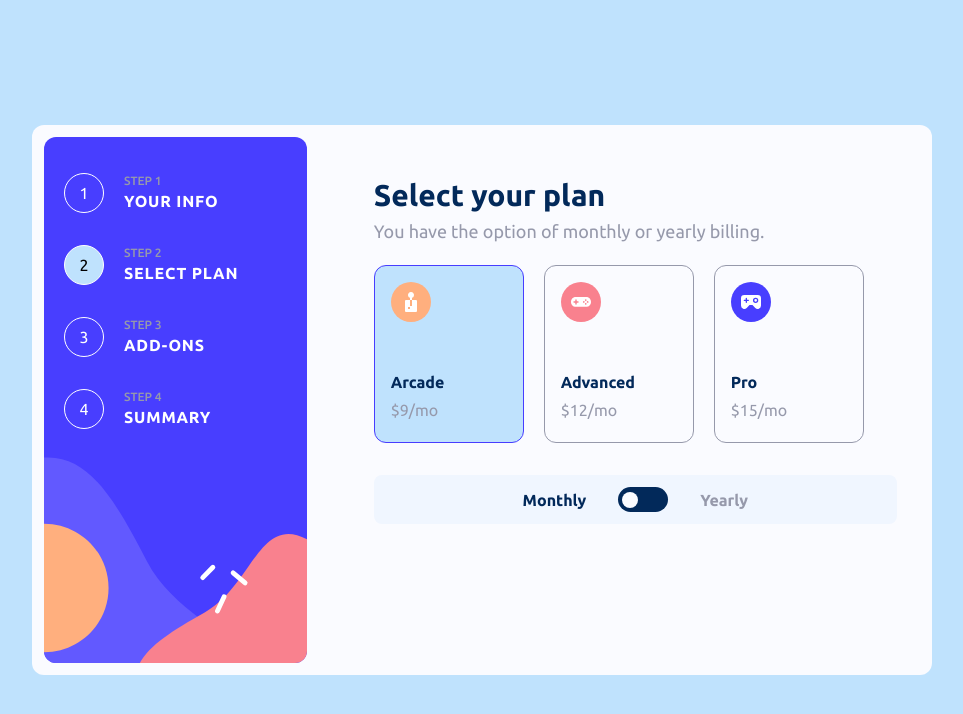
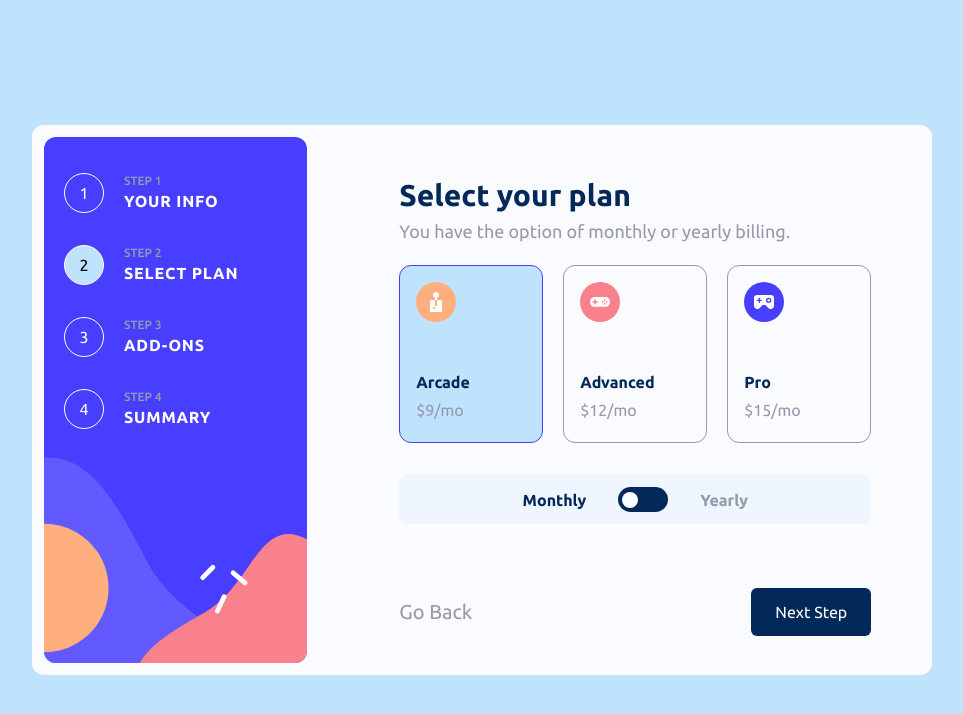
Before and after one commit to omarnaboush122/Multi-step-form, a React (Vite) app: page / in a window 1280 px wide. Both pictures are taken after typing "Sample", "name@example.com", "5" into the empty fields and a click on the button "Next Step". Shown: the top 714 px of the page, without its empty margins (158-1121 px from the left). Built offline with nearby package versions, Linux system fonts and the light colour scheme.

Commit message:
add two buttons for plans

```diff
--- a/src/components/Plans.jsx
+++ b/src/components/Plans.jsx
@@ -1,6 +1,6 @@
 import { useState } from "react";
 
-const Plans = () => {
+const Plans = ({ setStep }) => {
   const [plan, setPlan] = useState(1);
   const [time, setTime] = useState("monthly");
 
@@ -24,7 +24,7 @@
 
   return (
     <div className="w-full h-full flex justify-center md:w-[60%] md:h-[90%] lg:w-[65%]">
-      <div className="w-[90vw] h-auto py-10 px-5 flex flex-col absolute top-[140px] rounded-xl md:relative md:flex md:top-0 md:left-0 md:w-[44vw]">
+      <div className="w-[90vw] h-auto py-10 px-5 flex flex-col absolute top-[140px] rounded-xl md:relative md:flex md:top-0 md:left-0 md:w-[40vw]">
         <h1 className="mb-1 text-Marineblue text-3xl font-bold">
           Select your plan
         </h1>
@@ -97,7 +97,13 @@
           </div>
         </div>
         <div className="flex justify-evenly items-center bg-Magnolia mt-8 py-3 px-6 rounded-lg md:justify-center">
-          <p className={`${time === "monthly" ? "text-Marineblue": "text-Coolgray"} font-bold`}>Monthly</p>
+          <p
+            className={`${
+              time === "monthly" ? "text-Marineblue" : "text-Coolgray"
+            } font-bold`}
+          >
+            Monthly
+          </p>
           <div className="w-[50px] h-[25px] bg-Marineblue flex items-center m-auto px-1 rounded-3xl cursor-pointer transition-all duration-300 md:mx-8 ">
             <div
               className={`bg-Alabaster rounded-full p-2 cursor-pointer ${
@@ -106,7 +112,27 @@
               onClick={changePlanTime}
             ></div>
           </div>
-          <p className={`${time === "yearly" ? "text-Marineblue": "text-Coolgray"} font-bold`}>Yearly</p>
+          <p
+            className={`${
+              time === "yearly" ? "text-Marineblue" : "text-Coolgray"
+            } font-bold`}
+          >
+            Yearly
+          </p>
+        </div>
+        <div className="flex justify-between items-center mt-16">
+          <button
+            onClick={() => setStep(1)}
+            className="text-Coolgray text-xl cursor-pointer hover:text-Marineblue hover:font-bold transition-colors duration-300"
+          >
+            Go Back
+          </button>
+          <button
+            onClick={() => setStep(3)}
+            className="text-White bg-Marineblue py-3 px-6 rounded-md cursor-pointer hover:bg-Purplishblue transition-colors duration-300"
+          >
+            Next Step
+          </button>
         </div>
       </div>
     </div>
```
